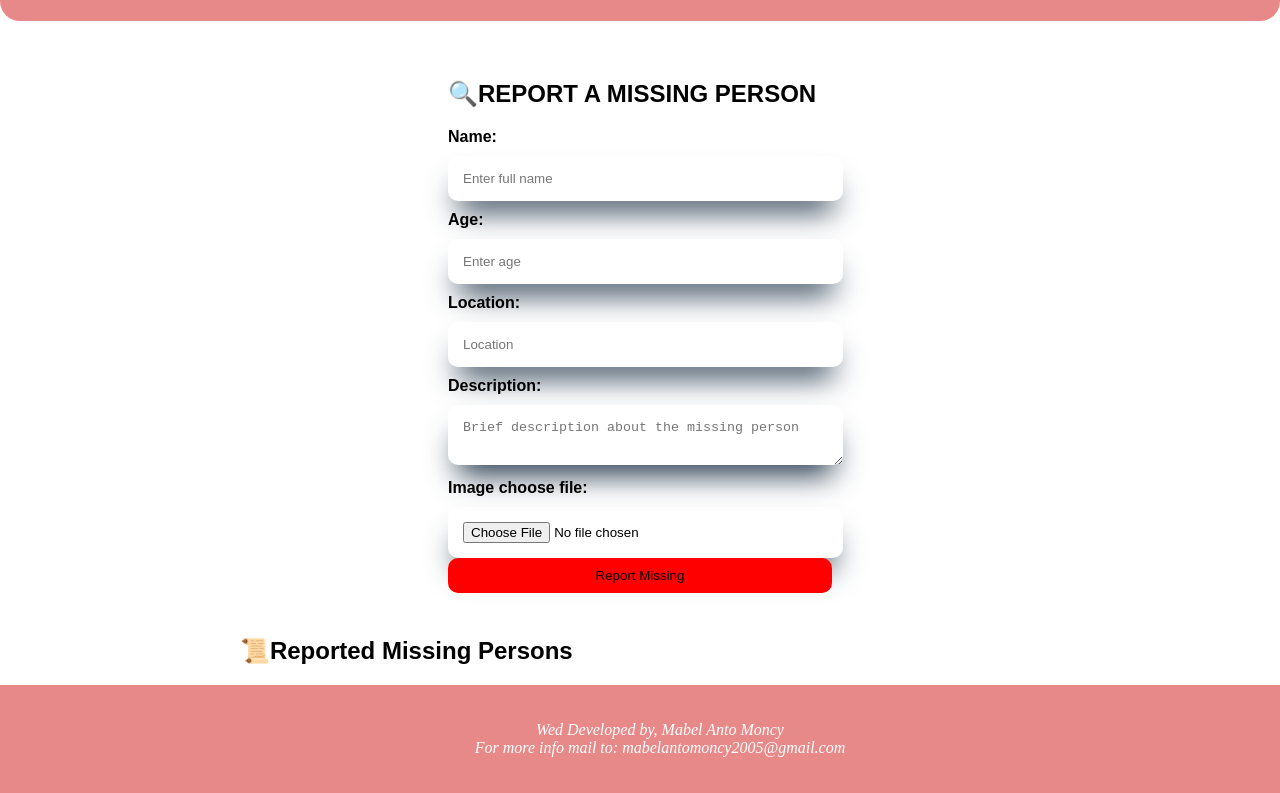
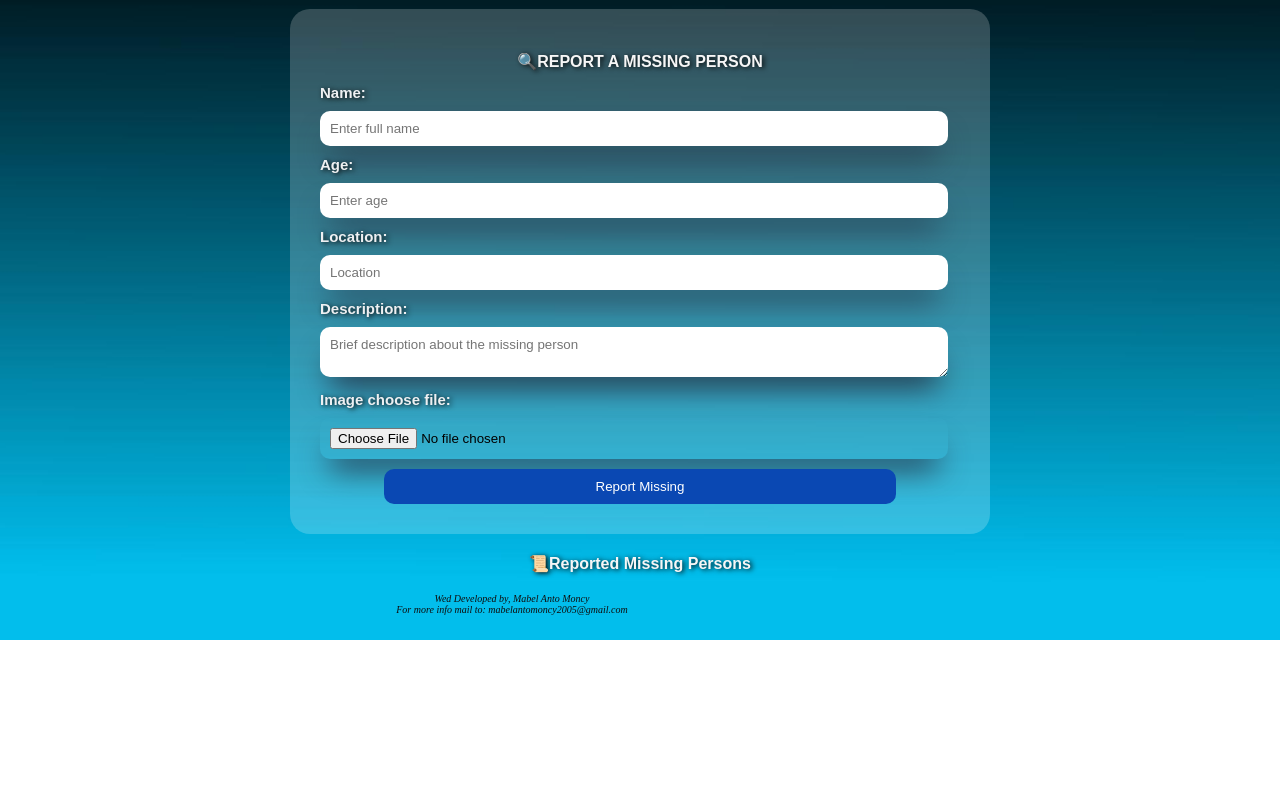
Before and after one commit to MabelMoncy/missingreport, a plain HTML site: page index.html in a window 1280 px wide. Shown: the part 80-873 px from the top of the page. After the commit the page ends 800 px from the top, so only its background shows below. Drawn offline with Linux system fonts and the light colour scheme.

Commit message:
Update alert.css

```diff
--- a/alert.css
+++ b/alert.css
@@ -2,80 +2,79 @@ body{
     padding: 0;
     margin: 0;
     background-color: white;
+    background-image: url(images/55569.png);
     font-family: arial;
-    background-image: url(images/background.png);
     background-repeat: no-repeat;
     background-size: cover;
 }
 header{
+    width: 100%;
     text-align:center;
-    background-color:rgba(210, 20, 20,0.5);
+    background-color:rgba(32, 32, 33, 0.5);
     padding:10px;
     margin-bottom:15px;
+    font-family: 'Segoe UI', Tahoma, Geneva, Verdana, sans-serif;
     font-weight:bold;
-    border-radius:20px;
+    font-size: 10px;
     color: white;
+    text-shadow: 5px 5px 5px rgb(19, 1, 1) ;
 }
 form{
-    background-color: rgb(255, 255, 255,0.3);
-    padding: 24px;
-    width: 30%;
+    background-color: rgb(255, 255, 255,0.2);
+    padding: 30px;
+    width: 80%;
     margin: auto;
-    border-radius: 10px;
+    border-radius: 20px;
 }
-form p{
-    text-align: center;
-    font-size: 20px;
+h2{
+    font-size: 16px;
     font-weight: bold;
+    color: rgb(246, 246, 246);
+    text-shadow: 2px 1px 5px rgb(7, 7, 7);
 }
 label{
-    display: block;
+   display: flex;
     margin-bottom: 10px;
     margin-top: 10px;
     font-weight: bold;
+    font-size: 15px;
+    color: rgb(238, 240, 242);
+    text-shadow: 2px 1px 5px rgb(7, 7, 7);
+
 }
 input,textarea{
     width: 95%;
-    padding: 15px;
+    padding: 10px;
     outline: none;
     border-radius: 10px;
     box-shadow: rgb(38, 57, 77) 0px 20px 30px -10px;
     border: none;
+    font-family: Arial, Helvetica, sans-serif;
 }
 button{
 
-    background-color: red;
-    width: 100%;
+    background-color: rgb(10, 72, 179);
+    width: 80%;
     padding: 10px;
     border: none;
     border-radius: 10px;
+    color: white;
+    margin-top: 10px;
+    margin-left: 10%;
 }
 button:hover{
-    background-color: rgb(216, 73, 73);
+    background-color: rgb(2, 4, 68);
     cursor: pointer;
 }
-input:hover{
-    padding-top: 15px;
-    margin-bottom: 15px;
-    transition: 0.5s ease-out;
-}
-textarea:hover{
-    padding-top: 15px;
-    margin-bottom: 15px;
-    transition: .5s;
-}
 footer{
-    background-color:rgba(210, 20, 20,0.5);
-    padding:20px;
     text-align: center;
     font-family: 'Times New Roman';
     font-style: italic;
+    font-size: 10px;
     display: fixed;
-    color: white;
-    margin-top: auto;
+    color: rgb(15, 15, 15);
     position: relative;
-    bottom: 0;
-    width: 100%;
+    width: 80%;
 }
 /*Reported list*/
 .list-container{
@@ -102,7 +101,7 @@ footer{
 .missing-card:hover {
     transform: scale(1.02);
     transition: 0.3s;
-    color: rgb(100, 20, 20);
+    color: rgb(3, 3, 3);
 }
 .missing-card p{
     margin: 5px 0;
@@ -119,14 +118,29 @@ footer{
     }
 }
 /*For mobile devices*/
-@media (max-width:480px){
+@media (min-width:1024px){
+
+    form{
+    background-color: rgb(255, 255, 255,0.2);
+    padding: 30px;
+    width: 50%;
+    margin: auto;
+    border-radius: 20px;
+}
+
     .missing-card {
         flex-direction: column;
         align-items: center;
         text-align: center;
+        margin-left: 10%;
+        width: 82%;
+
     }
 
     .missing-card img {
         margin-bottom: 6px;
     }
+    h2{
+        text-align: center;
+    }
 }
```
